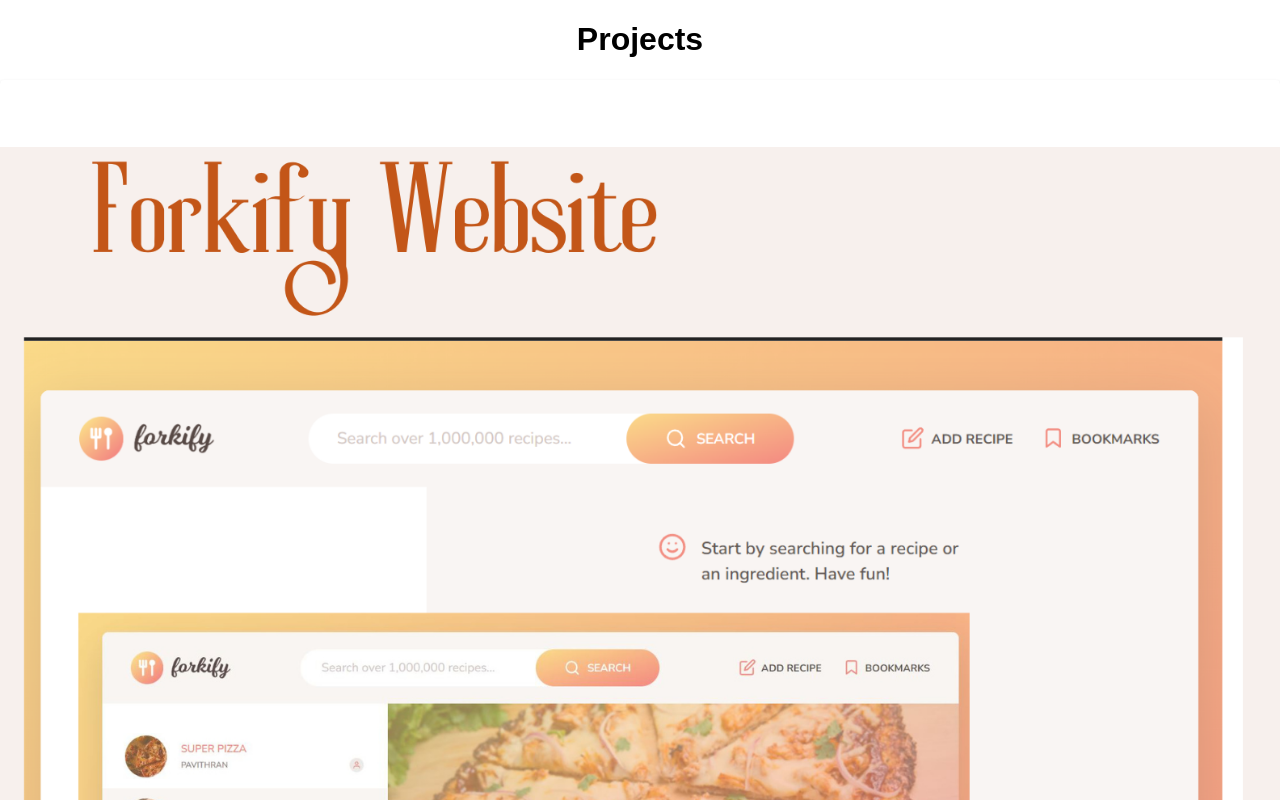
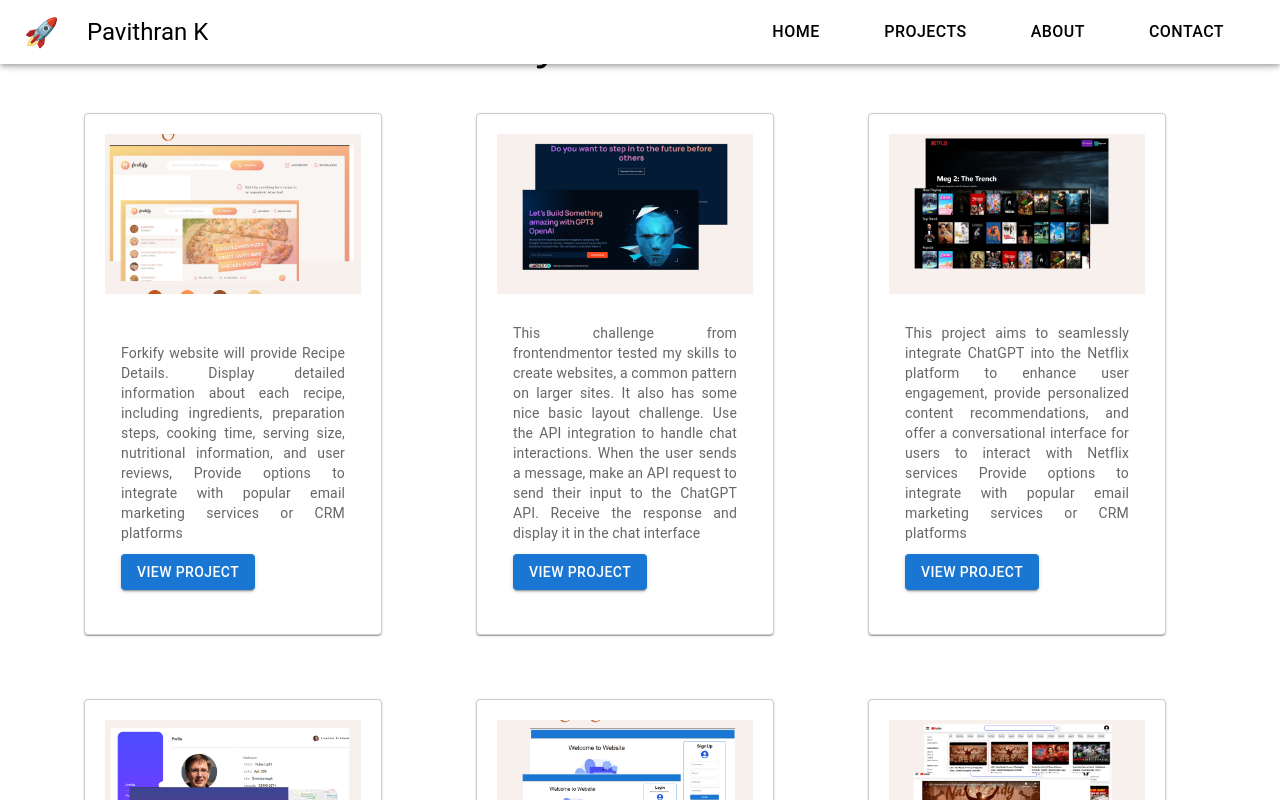
Before and after one commit to Pavithrank02/personal-portfolio, a React (Create React App) app: page /projects in a window 1280 px wide. Built offline with nearby package versions, Linux system fonts and the light colour scheme.

Commit message:
UI updated

```diff
--- a/src/App.js
+++ b/src/App.js
@@ -20,6 +20,7 @@ const App = () => {
   return (
     <Router>
     <div style={{ height: '100vh', overflowY: 'scroll', fontFamily: selectedFont }} >
+      <Header />
       <Routes>
         {/* Define routes for different pages */}
         <Route exact path="/" element={<HomePage />} />
--- a/src/components/Header.jsx
+++ b/src/components/Header.jsx
@@ -6,7 +6,7 @@ import { Link } from 'react-router-dom';
 
 const Header = () => {
   return (
-    <AppBar position="static">
+    <AppBar position="fixed">
       <Toolbar sx={{ display: 'flex', justifyContent: 'space-between', backgroundColor: 'white', color: 'black' }}>
         {/* Logo and Name */}
         <Box sx={{ display: 'flex', alignItems: 'center' }}>
--- a/src/components/HomePage.js
+++ b/src/components/HomePage.js
@@ -96,7 +96,6 @@ const HomePage = () => {
   return (
     <ThemeProvider theme={darkMode ? darkTheme : lightTheme}>
       <StyledContainer>
-          <Header />
         <Grid item xs={12} sx={{ marginTop: '2rem' }}>
           <Switch checked={darkMode} onChange={handleThemeToggle} color="primary" />
           <Typography variant="body1" component="span">
--- a/src/components/ProjectCard.jsx
+++ b/src/components/ProjectCard.jsx
@@ -1,59 +1,41 @@
-// src/components/ProjectCard.js
+// Project.js
+
 import React from 'react';
-import { Card, CardContent, Typography, CardMedia } from '@mui/material';
+import { Card, CardContent, CardMedia, Typography, Button, Grid } from '@mui/material';
 
 const cardStyle = {
-  display: 'flex',
-  flexDirection: 'column',
-  justifyContent: 'space-between',
-  width: '100%',
+  margin: '20px',
+  padding: '20px',
+  border: '1px solid #ccc',
   transition: 'transform 0.3s ease-in-out',
-};
-
-const mediaStyle = {
-  paddingTop: '5.25%', // 16:9 aspect ratio (for the image)
-  transition: 'transform 0.3s ease-in-out',
+  '&:hover': {
+    transform: 'scale(1.05)',
+  },
 
 };
 
-const hoverEffect = {
-  transform: 'scale(1.05)',
-};
-
-const hoverEffectMedia = {
-  transform: 'scale(1.1)',
-};
-
-const ProjectCard = ({ title, description, project }) => {
-  console.log(project.img)
-  const handleMouseEnter = (e) => {
-    e.currentTarget.style.transform = hoverEffect.transform;
-    e.currentTarget.firstChild.style.transform = hoverEffectMedia.transform;
-  };
-
-  const handleMouseLeave = (e) => {
-    e.currentTarget.style.transform = '';
-    e.currentTarget.firstChild.style.transform = '';
-  };
-
+const ProjectCard = ({ title, description, img, link }) => {
   return (
-    <Card
-      style={cardStyle}
-      onMouseEnter={handleMouseEnter}
-      onMouseLeave={handleMouseLeave}
-    >
-      <CardMedia
-        component="img"
-        image={project.img}
-        alt={title}
-        style={mediaStyle}
-      />
+    <Card sx={cardStyle} style={{ display: 'flex', flexDirection: 'column', justifyContent: 'space-between', height: '60vh', width: '20vw' }}>
+      <Grid>
+        <CardMedia component="img" alt={title} height="160" image={img} />
+      </Grid>
       <CardContent>
-        <Typography variant="h5" component="div">
-          {title}
-        </Typography>
-        <Typography variant="body2">{description}</Typography>
-        {/* Add more content as needed */}
+        <Grid>
+          <Typography gutterBottom variant="h5" component="div">
+            {title}
+          </Typography>
+        </Grid>
+        <Grid>
+          <Typography sx={{ textAlign: 'justify' }} variant="body2" color="text.secondary">
+            {description}
+          </Typography>
+        </Grid>
+        <Grid>
+          <Button sx={{ marginTop: '10px' }} variant="contained" href={link} target="_blank" rel="noopener noreferrer">
+            View Project
+          </Button>
+        </Grid>
       </CardContent>
     </Card>
   );
--- a/src/components/forms/UserInfoForm.jsx
+++ b/src/components/forms/UserInfoForm.jsx
@@ -18,6 +18,8 @@ const StyledContainer = styled('div')(({ theme }) => ({
   color: theme.palette.text.primary,
   padding: theme.spacing(4),
   transition: 'background-color 0.3s, color 0.3s',
+  height: '85.4vh',
+  marginTop: '3rem'
 }));
 
 const skillsList = [
--- a/src/view/AboutMe.jsx
+++ b/src/view/AboutMe.jsx
@@ -7,9 +7,10 @@ import '../components/FrontendSkills.css';
 const AboutMe = () => {
 
   const containerStyle = {
-    minHeight: '80vh',
+    minHeight: '100vh',
     textAlign: 'center',
     padding: '2rem 0',
+
   };
 
   const descriptionStyle = {
--- a/src/view/ProjectsPage.jsx
+++ b/src/view/ProjectsPage.jsx
@@ -1,7 +1,8 @@
 // src/pages/ProjectsPage.js
 import React from 'react';
-import ProjectCard from '../components/ProjectCard';
-
+import { Container, Typography, Grid } from '@mui/material';
+import { keyframes } from '@emotion/react';
+import ProjectCard from '../components/ProjectCard'
 import chatgpt from '../assets/images/Chatgpt.png'
 import dashboard from '../assets/images/Dashboard.png'
 import forkify from '../assets/images/Forkify Website.png'
@@ -18,6 +19,18 @@ const cardStyle = {
   width: '100%',
 
 };
+const fadeIn = keyframes`
+  from {
+    opacity: 0;
+  }
+  to {
+    opacity: 1;
+  }
+`;
+const containerStyle = {
+  animation: `${fadeIn} 1s ease-in-out`,
+};
+
 const ProjectsPage = () => {
   // Your project data
   const projects = [
@@ -25,11 +38,11 @@ const ProjectsPage = () => {
       id: "forkify",
       img: forkify,
       name: "forkify website",
-      stack: [ "< JavaScript /> " , "< CSS3 />"],
+      stack: ["< JavaScript /> ", "< CSS3 />"],
       live: "https://forkify-pavi.netlify.app",
       source: "https://github.com/Pavithrank02/JS-contents/tree/main",
       description:
-          "Forkify website will provide Recipe Details. Display detailed information about each recipe, including ingredients, preparation steps, cooking time, serving size, nutritional information, and user reviews",
+        "Forkify website will provide Recipe Details. Display detailed information about each recipe, including ingredients, preparation steps, cooking time, serving size, nutritional information, and user reviews, Provide options to integrate with popular email marketing services or CRM platforms",
     },
     {
       id: "chat",
@@ -39,17 +52,19 @@ const ProjectsPage = () => {
       live: "https://cgpt-website.netlify.app",
       source: "https://github.com/Pavithrank02/chat-gpt",
       description:
-          "This challenge from frontendmentor tested my skills to create websites, a common pattern on larger sites. It also has some nice basic layout challenge. Use the API integration to handle chat interactions. When the user sends a message, make an API request to send their input to the ChatGPT API. Receive the response and display it in the chat interface",
+        "This challenge from frontendmentor tested my skills to create websites, a common pattern on larger sites. It also has some nice basic layout challenge. Use the API integration to handle chat interactions. When the user sends a message, make an API request to send their input to the ChatGPT API. Receive the response and display it in the chat interface",
     },
     {
       id: "gpt",
       img: Netflix,
       name: "Netflix_GPT Website",
-      stack: [ "< React.js />, ", " < TailwindCSS />" , "< Redux />", "< RestAPI />"],
+      stack: ["< React.js />, ", " < TailwindCSS />", "< Redux />", "< RestAPI />"],
       live: "https://netflix-gpt-website.netlify.app/",
       source: "https://github.com/Pavithrank02/netflix_gpt",
       description:
-          "This project aims to seamlessly integrate ChatGPT into the Netflix platform to enhance user engagement, provide personalized content recommendations, and offer a conversational interface for users to interact with Netflix services",
+        "This project aims to seamlessly integrate ChatGPT into the Netflix platform to enhance user engagement, provide personalized content recommendations, and offer a conversational interface for users to interact with Netflix services Provide options to integrate with popular email marketing services or CRM platforms",
+
+
     },
 
     {
@@ -60,7 +75,7 @@ const ProjectsPage = () => {
       live: "https://workerdashboard.netlify.app",
       source: "https://github.com/Pavithrank02/prj-dashboard",
       description:
-          "Multi-page space dashboard provides relevent information for users. It's a Figma design conversion to react. Goal was to get it looking as close to the design as possible.Include a form builder tool that allows users to create customized forms to collect user data, such as email addresses or feedback. Provide options to integrate with popular email marketing services or CRM platforms",
+        "Multi-page space dashboard provides relevent information for users. It's a Figma design conversion to react. Goal was to get it looking as close to the design as possible.Include a form builder tool that allows users to create customized forms to collect user data, such as email addresses or feedback. Provide options to integrate with popular email marketing services or CRM platforms",
     },
 
     {
@@ -71,7 +86,7 @@ const ProjectsPage = () => {
       live: "https://pavi-react-landing-page.netlify.app",
       source: "https://github.com/Pavithrank02/landing_page",
       description:
-          "Customizable Templates: Provide a variety of professionally designed templates for users to choose from. These templates can serve as a starting point for creating their landing pages",
+        "Customizable Templates: Provide a variety of professionally designed templates for users to choose from. These templates can serve as a starting point for creating their landing pages. Provide options to integrate with popular email marketing services or CRM platforms",
     },
 
     {
@@ -82,7 +97,7 @@ const ProjectsPage = () => {
       live: "https://react-youtube-prj.netlify.app",
       source: "https://github.com/Pavithrank02/react-youtube",
       description:
-          "Begin by setting up a new React application using a tool like Create React App. This will provide you with the basic project structure and configuration. Use a routing library like React Router to handle navigation within your YouTube clone. Define routes for different pages, such as the home page, video page, user profile, and search results",
+        "Begin by setting up a new React application using a tool like Create React App. This will provide you with the basic project structure and configuration. Use a routing library like React Router to handle navigation within your YouTube clone. Define routes for different pages, such as the home page, video page, user profile, and search results",
     },
 
   ];
@@ -97,26 +112,25 @@ const ProjectsPage = () => {
       live: "https://react-youtube-prj.netlify.app",
       source: "https://github.com/Pavithrank02/react-youtube",
       description:
-          "Begin by setting up a new React application using a tool like Create React App. This will provide you with the basic project structure and configuration. Use a routing library like React Router to handle navigation within your YouTube clone. Define routes for different pages, such as the home page, video page, user profile, and search results",
+        "Begin by setting up a new React application using a tool like Create React App. This will provide you with the basic project structure and configuration. Use a routing library like React Router to handle navigation within your YouTube clone. Define routes for different pages, such as the home page, video page, user profile, and search results",
     },
 
     // Add more project objects as needed
   ];
 
   return (
-    <div style={cardStyle}>
-      <h1>Projects</h1>
-      <div>
+    <Container sx={containerStyle}>
+      <Typography variant="h2" align="center" gutterBottom>
+        My Portfolio
+      </Typography>
+      <Grid container spacing={3} justifyContent="center">
         {projects.map((project, index) => (
-          <ProjectCard
-            key={index}
-            project={project}
-            title={project.name}
-            description={project.description}
-          />
+          <Grid item key={index} xs={12} sm={6} md={4}>
+            <ProjectCard {...project} />
+          </Grid>
         ))}
-      </div>
-    </div>
+      </Grid>
+    </Container>
   );
 };
 
```
